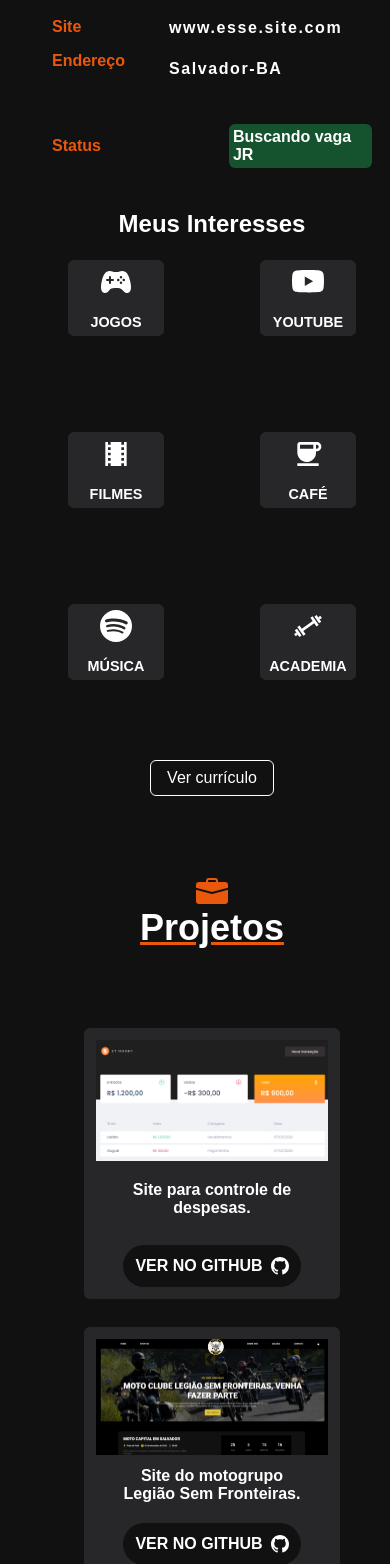
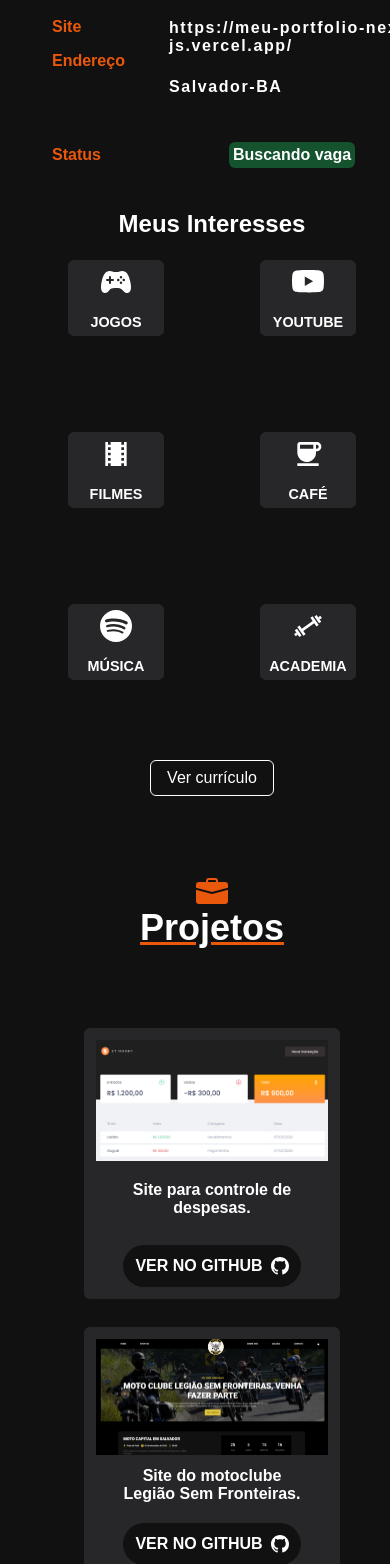
Before and after one commit to StaanB/MEU-PORTFOLIO-NEXTJS, a Next.js app in the folder main/: page / in a window 390 px wide. Shown: the part 1390-2954 px from the top of the page. Built offline with nearby package versions, Linux system fonts and the light colour scheme.

Commit message:
Mudanças no mobile.

```diff
--- a/main/components/AboutPage/MeDetails.tsx
+++ b/main/components/AboutPage/MeDetails.tsx
@@ -4,7 +4,7 @@ import { MeDetailsPanel } from "./MeDetailsPanel";
 
 export function MeDetails() {
   return (
-    <div className="background bg-cover w-screen h-fit flex flex-col justify-between items-center ">
+    <div className="max-[699px]:w-96 background bg-cover w-screen h-fit flex flex-col justify-between items-center ">
       <MeDetailsBanner />
 
       <MeDetailsPanel />
--- a/main/components/AboutPage/MeDetailsBanner.tsx
+++ b/main/components/AboutPage/MeDetailsBanner.tsx
@@ -14,7 +14,7 @@ export function MeDetailsBanner() {
   const { theme, lang } = useContext(ThemeContext);
 
   return (
-    <div className="max-[699px]:w-96 w-5/6 flex flex-col items-center justify-between gap-20 mb-10">
+    <div className="max-[699px]:w-96 max-[699px]:ml-14 w-5/6 flex flex-col items-center justify-between gap-20 mb-10">
       <motion.div
         variants={GlobalVars}
         exit="elementoSaindo"
--- a/main/components/AboutPage/MeDetailsPanel.tsx
+++ b/main/components/AboutPage/MeDetailsPanel.tsx
@@ -24,7 +24,7 @@ export function MeDetailsPanel() {
   const [nirvanaClicked, setNirvanaClicked] = useState(false);
 
   return (
-    <div className="max-[1500px]:gap-0 w-5/6 flex items-center justify-between gap-32">
+    <div className="max-[1500px]:gap-0 max-[699px]:ml-7 w-5/6 flex items-center justify-between gap-32">
       {/* Sessão de inspirações */}
       <div className="w-4/6 flex flex-col items-center">
         <div className="max-[699px]:gap-0 max-[1080px]:flex-col w-full items-center flex justify-between gap-10">
--- a/main/components/HomePage/AboutMe/index.tsx
+++ b/main/components/HomePage/AboutMe/index.tsx
@@ -29,7 +29,7 @@ export function AboutMe() {
     "Data de nascimento": "08-12-2000",
     Celular: "+55 (71) 9 8689-5914",
     Email: "stanleybrenner@gmail.com",
-    Site: "www.esse.site.com",
+    Site: "https://meu-portfolio-next-js.vercel.app/",
     Endereço: "Salvador-BA",
   };
 
@@ -37,7 +37,7 @@ export function AboutMe() {
     Birthdate: "08-12-2000",
     Phone: "+55 71986895914",
     Email: "stanleybrenner@gmail.com",
-    Website: "www.esse.site.com",
+    Website: "https://meu-portfolio-next-js.vercel.app/",
     Addres: "Brazil Salvador-BA",
   };
 
@@ -117,8 +117,8 @@ export function AboutMe() {
               </span>{" "}
               <span className="bg-green-900 p-1 font-bold rounded-md hover:bg-green-700 hover:scale-110 transition ease">
                 {lang === "pt-BR"
-                  ? "Buscando vaga JR"
-                  : "Looking for dev JR job"}
+                  ? "Buscando vaga"
+                  : "Looking for dev job"}
               </span>
             </p>
           </div>
--- a/main/components/HomePage/Projects/Projects.tsx
+++ b/main/components/HomePage/Projects/Projects.tsx
@@ -74,8 +74,8 @@ export function Habilities() {
               />
               <p className="font-bold text-md mb-2 w-5/6 text-center">
                 {lang === "pt-BR"
-                  ? "Site do motogrupo Legião Sem Fronteiras."
-                  : "Legion motorcycle group website."}
+                  ? "Site do motoclube Legião Sem Fronteiras."
+                  : "Legion motorcycle club website."}
               </p>
               <Link
                 className="uppercase font-bold bg-[#111111] p-3 rounded-full flex items-center gap-2 hover:bg-black transition-all ease-in-out"
--- a/main/pages/projects.tsx
+++ b/main/pages/projects.tsx
@@ -74,7 +74,7 @@ export default function Projects() {
               variants={GlobalVars}
               initial="elementoYFora"
               animate="delayY4"
-              className="w-3/6 ml-5 leading-6 text-left"
+              className="w-5/6 ml-5 leading-6 text-left"
             >
               {lang === "pt-BR"
                 ? "Para ver meus projetos você poderia acessar meu GitHub, mas porque esse trabalho? Então eu trouxe o Github para cá. Pode clicar em algum repositório e vai direto para o repositório escolhido."
```
